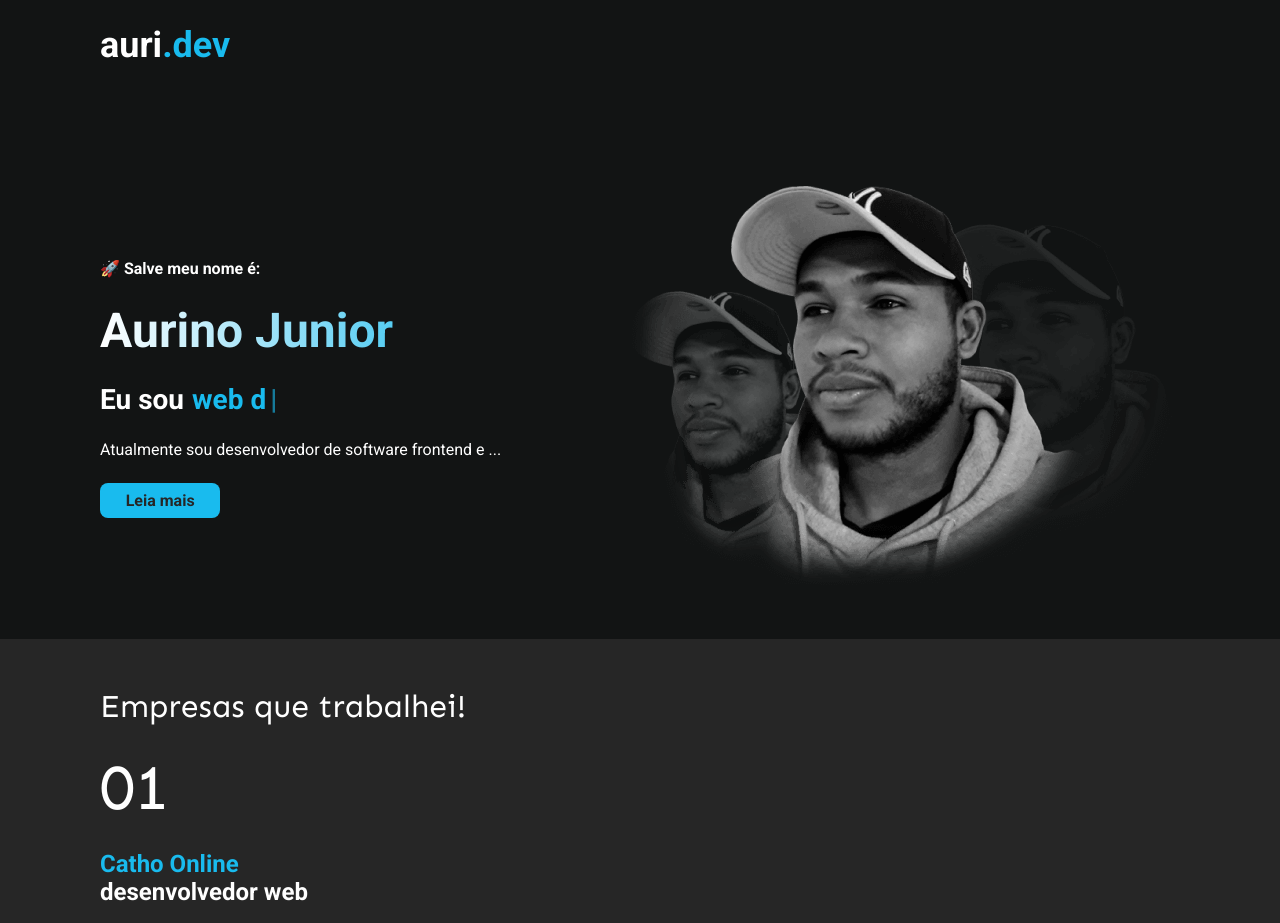
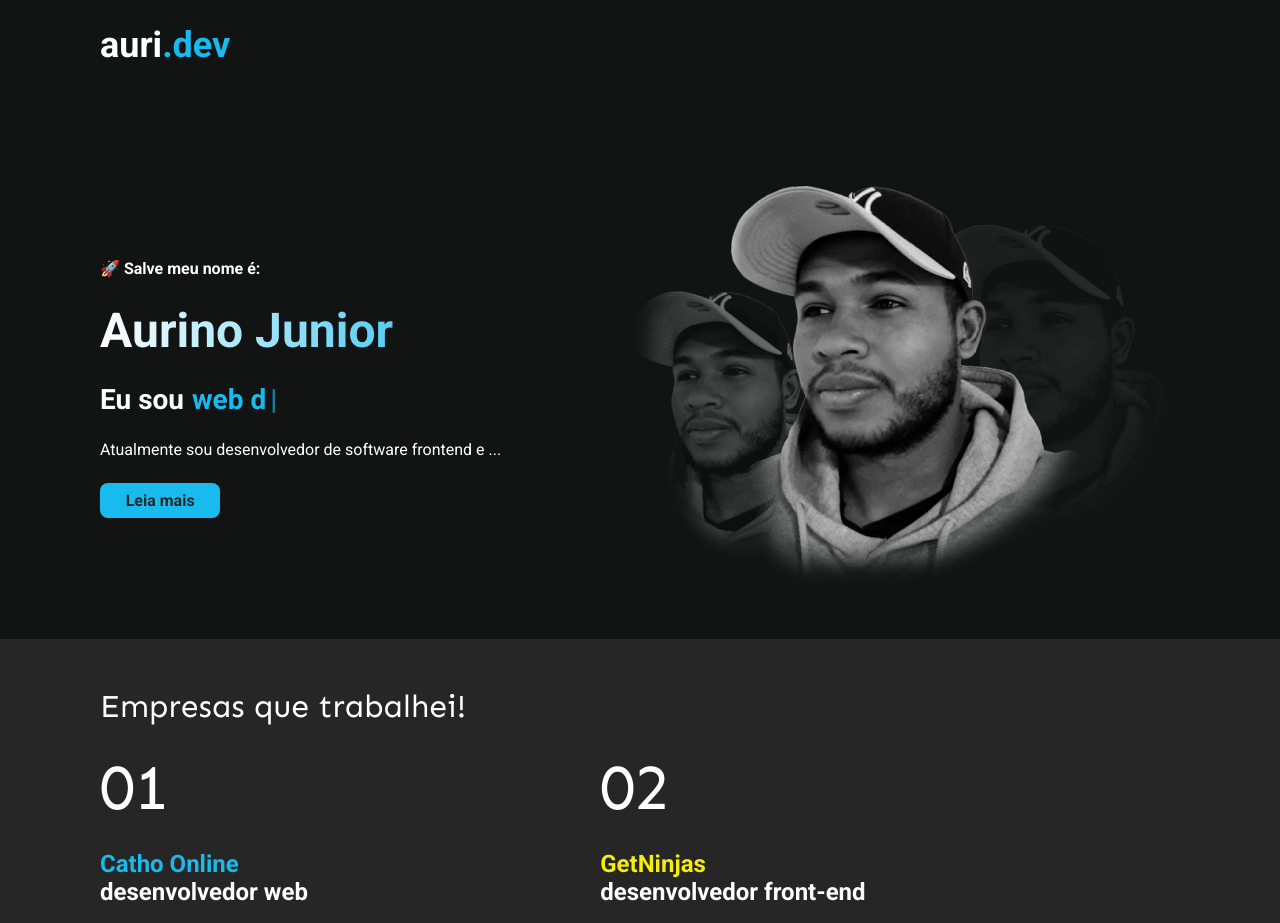
Before and after one commit to AurinoJunior/aurino.dev-v2-old, a Next.js app: page / in a window 1280 px wide. Shown: the top 923 px of the page. Built offline with nearby package versions, Linux system fonts and the light colour scheme.

Commit message:
Responsive worked section

```diff
--- a/src/templates/Home/Worked/Worked.styles.ts
+++ b/src/templates/Home/Worked/Worked.styles.ts
@@ -1,12 +1,20 @@
 import styled from "styled-components";
 
-import { gray_800, primary, yellow } from "../../../styles/Tokens";
+import { gray_800, primary, tablet_size, yellow } from "../../../styles/Tokens";
 
 export const Box = styled.section`
   margin-top: 3rem;
   padding: 3rem 0;
   width: 100%;
   background-color: ${gray_800};
+`;
+
+export const Content = styled.div`
+  @media (min-width: ${tablet_size}) {
+    display: flex;
+    justify-content: space-around;
+    gap: 2rem;
+  }
 `;
 
 export const Title = styled.h2`
--- a/src/templates/Home/Worked/Worked.tsx
+++ b/src/templates/Home/Worked/Worked.tsx
@@ -2,13 +2,14 @@ import React from "react";
 
 import { Container } from "../../../components";
 
-import { Box, Title, SubTitle } from "./Worked.styles";
+import { Box, Title, SubTitle, Content } from "./Worked.styles";
 
 export const Worked = () => {
   return (
     <Box>
       <Container>
         <Title>Empresas que trabalhei!</Title>
+        <Content>
           <div>
             <Title className="number-title">01</Title>
             <SubTitle>
@@ -31,6 +32,7 @@ export const Worked = () => {
               aquisição de novos clientes.
             </p>
           </div>
+        </Content>
       </Container>
     </Box>
   );
```
Lines whose indentation alone changed are shown as unchanged.
